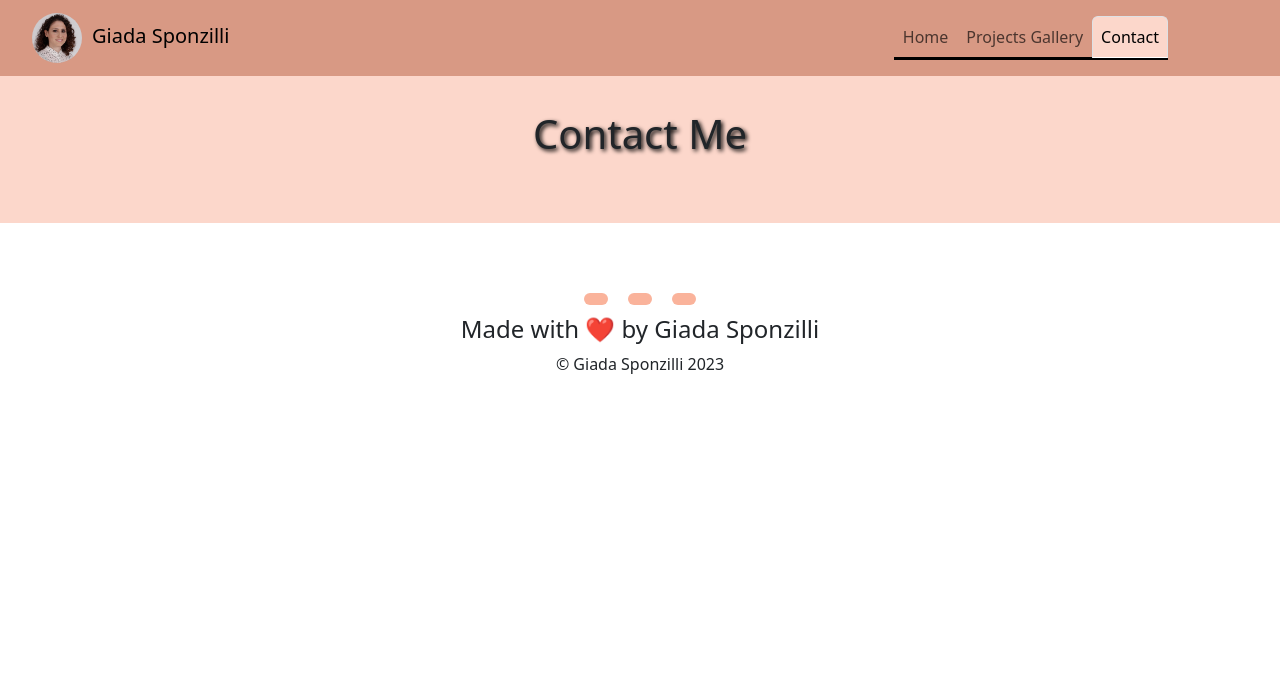
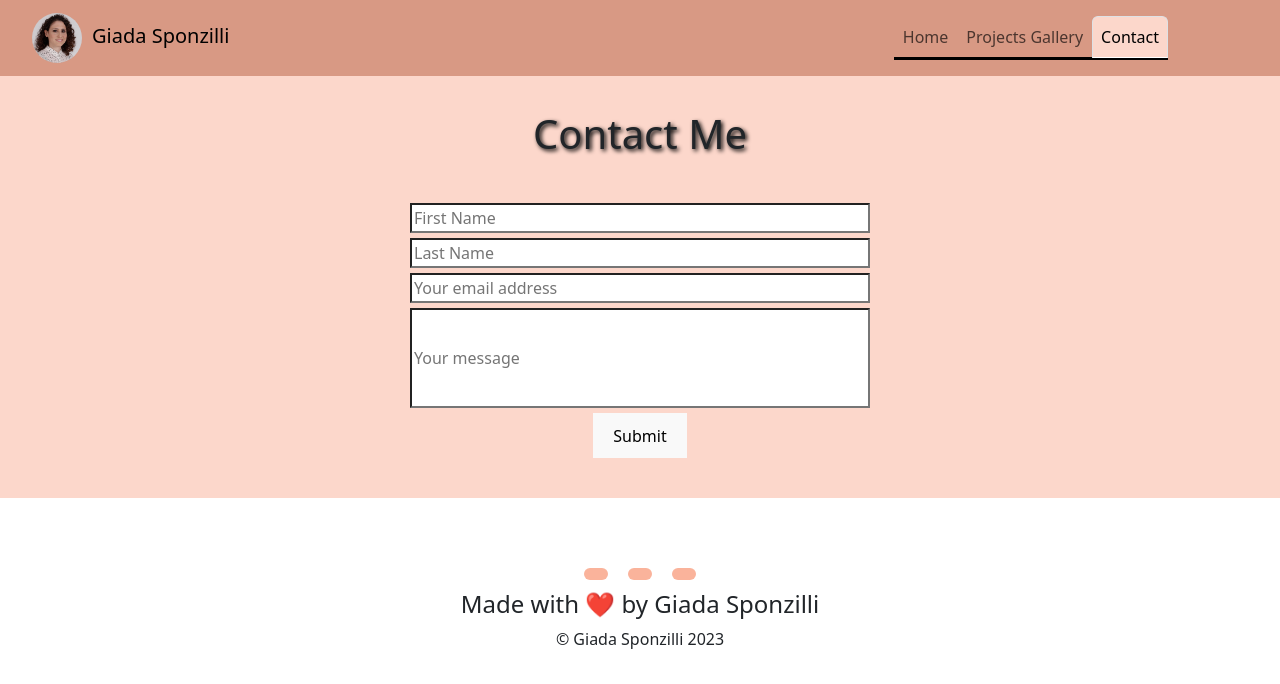
Before and after one commit to giadasponzilli/react-portfolio-giadaSponzilli, a React (Vite) app: page /contact in a window 1280 px wide. Shown: the top 684 px of the page. Built offline with nearby package versions, Linux system fonts and the light colour scheme.

Commit message:
added contact form

```diff
--- a/src/components/Pages/Contact.css
+++ b/src/components/Pages/Contact.css
@@ -6,3 +6,25 @@
   background-color: #fcd7cb;
   margin: 60px auto;
 }
+
+.form-container {
+  max-width: 500px;
+  margin: 0 auto;
+}
+
+.form {
+  margin: 20px;
+}
+
+.form input {
+  display: block;
+  margin-top: 5px;
+  margin-bottom: 5px;
+  width: 100%;
+  background-color: white;
+  color: black;
+}
+
+.textInput {
+  height: 100px;
+}
--- a/src/components/Pages/Contact.jsx
+++ b/src/components/Pages/Contact.jsx
@@ -1,11 +1,84 @@
-import './Contact.css'
+import './Contact.css';
+import { useState } from 'react';
 
 const Contact = () => {
 
+  // Setting the component's initial state
+  const [formData, setFormData] = useState({
+    name: '',
+    lastName: '',
+    email: '',
+    text: '',
+  });
+
+  const handleInputChange = (event) => {
+    // Getting the value and name of the input which triggered the change
+    const value = event.target.value;
+    const name = event.target.name;
+
+    // Updating the input's state
+    setFormData({
+      ...formData,
+      [name]: value,
+    });
+  };
+
+  const handleFormSubmit = (event) => {
+    // Preventing the default behavior of the form submit (which is to refresh the page)
+    event.preventDefault();
+
+    // Alert the user their first and last name, clear `formData.firstName` and `formData.lastName`, clearing the inputs
+    alert(`Hello ${formData.firstName} ${formData.lastName}`);
+    setFormData({
+      firstName: '',
+      lastName: '',
+      email: '',
+      text: '',
+    });
+  };
+
   return (
     <>
+
       <div className="contact-container">
         <h1>Contact Me</h1>
+        <div className="details-container">
+
+        </div>
+        <div className="form-container">
+          <form className="form">
+            <input
+              value={formData.firstName}
+              name="firstName"
+              onChange={handleInputChange}
+              type="text"
+              placeholder="First Name"
+            />
+            <input
+              value={formData.lastName}
+              name="lastName"
+              onChange={handleInputChange}
+              type="text"
+              placeholder="Last Name"
+            />
+            <input
+              value={formData.email}
+              name="email"
+              onChange={handleInputChange}
+              type="text"
+              placeholder="Your email address"
+            />
+            <input
+              value={formData.text}
+              name="text"
+              onChange={handleInputChange}
+              type="text"
+              placeholder="Your message"
+              className='textInput'
+            />
+            <button onClick={handleFormSubmit}>Submit</button>
+          </form>
+        </div>
       </div>
     </>
   )
```
